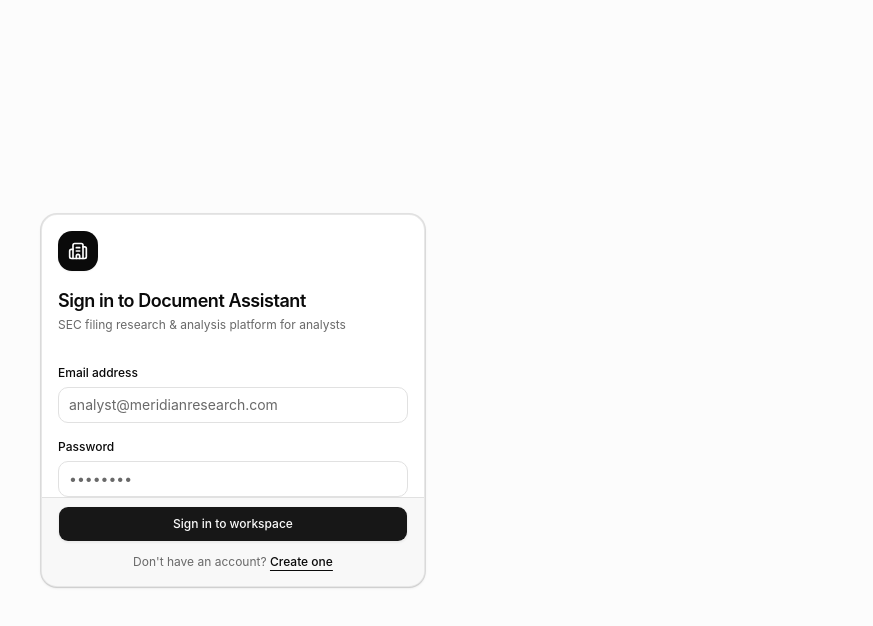
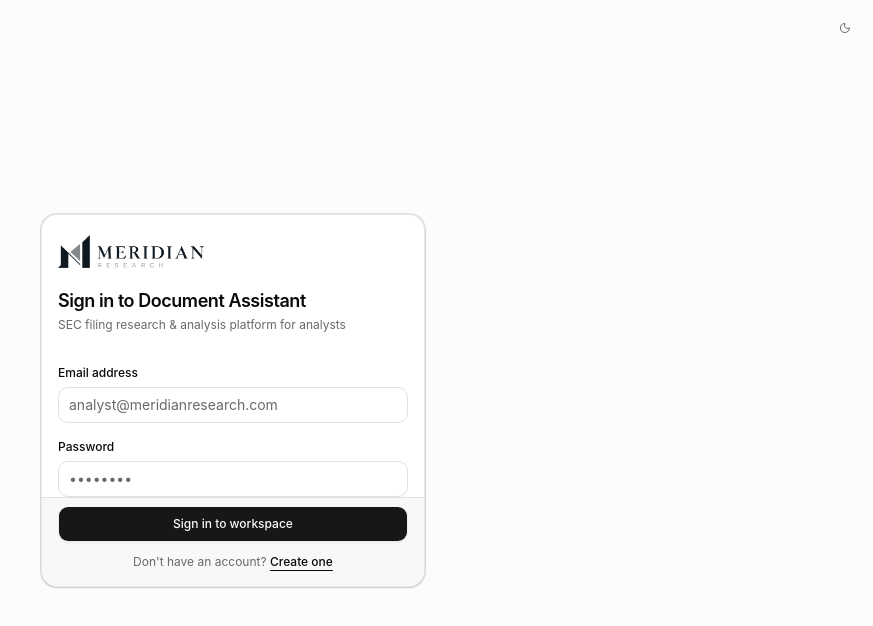
Before and after one commit to debuggingakshat/document-assistant, a React (Vite) app in the folder frontend/: page /login in a window 1280 px wide. Shown: the top 626 px of the page, without its empty margins (407-1280 px from the left). Built offline with nearby package versions, Linux system fonts and the light colour scheme; no server answers.

Commit message:
feat(ui): add Meridian Research logo and theme toggle to auth pages

```diff
--- a/frontend/src/pages/LoginPage.tsx
+++ b/frontend/src/pages/LoginPage.tsx
@@ -1,6 +1,6 @@
 import { useState, type FormEvent } from "react"
-import { Building2 } from "lucide-react"
 import { Link, useLocation, useNavigate } from "react-router-dom"
+import { ThemeToggle } from "@/components/chat/ThemeToggle"
 import { Button } from "@/components/ui/button"
 import {
   Card,
@@ -57,11 +57,24 @@
   }
 
   return (
-    <div className="flex min-h-screen w-full items-center justify-center bg-background px-4">
+    <div className="relative flex min-h-screen w-full items-center justify-center bg-background px-4">
+      <div className="absolute top-4 right-4">
+        <ThemeToggle />
+      </div>
+
       <Card className="w-full max-w-sm rounded-2xl border border-border/80 bg-card shadow-sm">
-        <CardHeader className="space-y-3 pb-4">
-          <div className="flex h-10 w-10 items-center justify-center rounded-xl bg-foreground text-background shadow-xs">
-            <Building2 className="h-5 w-5" />
+        <CardHeader className="space-y-3.5 pb-4">
+          <div className="flex items-center select-none pt-1">
+            <img
+              src="/meridian-logo-light.png"
+              alt="Meridian Research"
+              className="h-8.5 w-auto object-contain dark:hidden"
+            />
+            <img
+              src="/meridian-logo-dark.png"
+              alt="Meridian Research"
+              className="h-8.5 w-auto object-contain hidden dark:block"
+            />
           </div>
           <div>
             <CardTitle className="text-lg font-semibold tracking-tight text-foreground">
--- a/frontend/src/pages/SignUpPage.tsx
+++ b/frontend/src/pages/SignUpPage.tsx
@@ -1,6 +1,6 @@
 import { useState, type FormEvent } from "react"
-import { Building2 } from "lucide-react"
 import { Link, useNavigate } from "react-router-dom"
+import { ThemeToggle } from "@/components/chat/ThemeToggle"
 import { Button } from "@/components/ui/button"
 import {
   Card,
@@ -74,11 +74,24 @@
   }
 
   return (
-    <div className="flex min-h-screen w-full items-center justify-center bg-background px-4">
+    <div className="relative flex min-h-screen w-full items-center justify-center bg-background px-4">
+      <div className="absolute top-4 right-4">
+        <ThemeToggle />
+      </div>
+
       <Card className="w-full max-w-sm rounded-2xl border border-border/80 bg-card shadow-sm">
-        <CardHeader className="space-y-3 pb-4">
-          <div className="flex h-10 w-10 items-center justify-center rounded-xl bg-foreground text-background shadow-xs">
-            <Building2 className="h-5 w-5" />
+        <CardHeader className="space-y-3.5 pb-4">
+          <div className="flex items-center select-none pt-1">
+            <img
+              src="/meridian-logo-light.png"
+              alt="Meridian Research"
+              className="h-8.5 w-auto object-contain dark:hidden"
+            />
+            <img
+              src="/meridian-logo-dark.png"
+              alt="Meridian Research"
+              className="h-8.5 w-auto object-contain hidden dark:block"
+            />
           </div>
           <div>
             <CardTitle className="text-lg font-semibold tracking-tight text-foreground">
```
Also changed, not shown: frontend/vercel.json (added), 1 other file (tests, documents, lock files or other folders).
